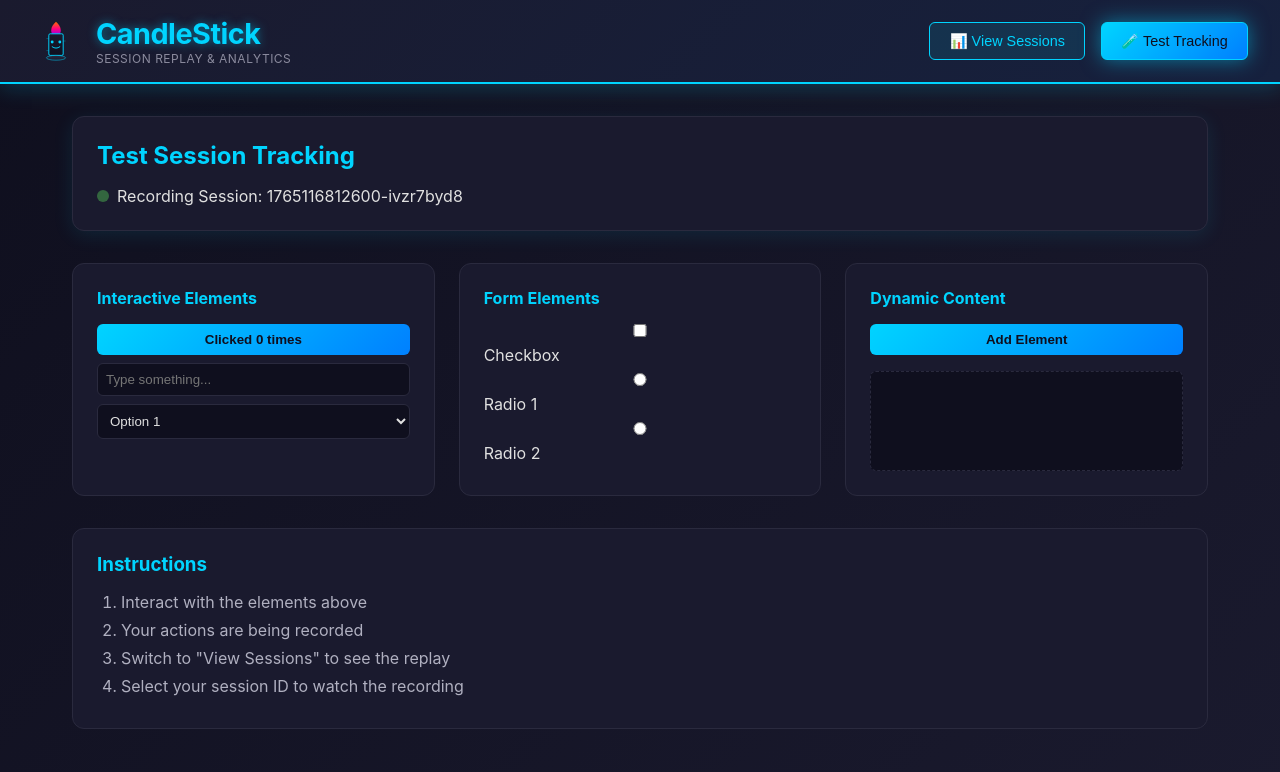
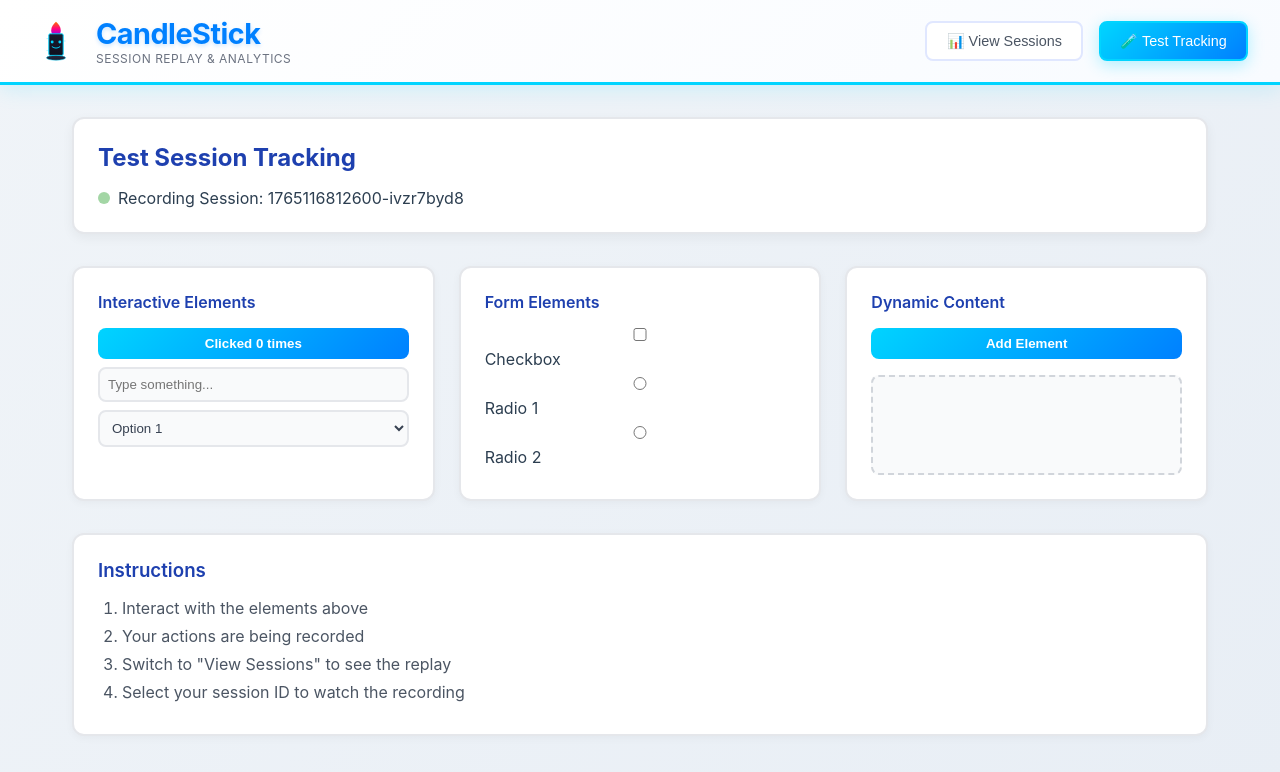
Before and after one commit to heidebrink/CandleStick, a React (Vite) app in the folder packages/viewer/: page / in a window 1280 px wide. Both pictures are taken after a click on the button "🧪 Test Tracking". Shown: the top 772 px of the page. Built offline with nearby package versions, Linux system fonts and the light colour scheme; no server answers.

Commit message:
Lighten theme: white backgrounds with blue accents for better readability

```diff
--- a/packages/viewer/src/App.css
+++ b/packages/viewer/src/App.css
@@ -5,13 +5,13 @@
 }
 
 .header {
-  background: linear-gradient(135deg, #1a1a2e 0%, #16213e 100%);
-  border-bottom: 2px solid #00d4ff;
+  background: linear-gradient(135deg, #ffffff 0%, #f8fbff 100%);
+  border-bottom: 3px solid #00d4ff;
   padding: 1rem 2rem;
   display: flex;
   justify-content: space-between;
   align-items: center;
-  box-shadow: 0 4px 20px rgba(0, 212, 255, 0.2);
+  box-shadow: 0 4px 20px rgba(0, 212, 255, 0.15);
 }
 
 .header-brand {
@@ -27,15 +27,15 @@
 
 .header h1 {
   font-size: 1.8rem;
-  color: #00d4ff;
+  color: #0080ff;
   font-weight: 700;
   letter-spacing: -0.5px;
-  text-shadow: 0 0 10px rgba(0, 212, 255, 0.5);
+  text-shadow: 0 2px 4px rgba(0, 128, 255, 0.2);
 }
 
 .tagline {
   font-size: 0.75rem;
-  color: #8b8b9e;
+  color: #6b7280;
   font-weight: 400;
   letter-spacing: 0.5px;
   text-transform: uppercase;
@@ -48,10 +48,10 @@
 
 .header button {
   padding: 0.6rem 1.2rem;
-  border: 1px solid #00d4ff;
-  background: rgba(0, 212, 255, 0.1);
-  color: #00d4ff;
-  border-radius: 6px;
+  border: 2px solid #e0e7ff;
+  background: #ffffff;
+  color: #4b5563;
+  border-radius: 8px;
   cursor: pointer;
   transition: all 0.3s;
   font-weight: 500;
@@ -59,16 +59,18 @@
 }
 
 .header button:hover {
-  background: rgba(0, 212, 255, 0.2);
-  box-shadow: 0 0 15px rgba(0, 212, 255, 0.3);
+  background: #f0f7ff;
+  border-color: #00d4ff;
+  color: #0080ff;
   transform: translateY(-1px);
+  box-shadow: 0 4px 12px rgba(0, 128, 255, 0.15);
 }
 
 .header button.active {
   background: linear-gradient(135deg, #00d4ff 0%, #0080ff 100%);
-  color: #0f0f1e;
+  color: #ffffff;
   border-color: #00d4ff;
-  box-shadow: 0 0 20px rgba(0, 212, 255, 0.5);
+  box-shadow: 0 4px 16px rgba(0, 212, 255, 0.3);
 }
 
 .main {
@@ -83,16 +85,17 @@
 
 .sidebar {
   width: 300px;
-  background: #16213e;
-  border-right: 2px solid #00d4ff;
+  background: #ffffff;
+  border-right: 2px solid #e0e7ff;
   overflow-y: auto;
+  box-shadow: 2px 0 10px rgba(0, 0, 0, 0.05);
 }
 
 .content {
   flex: 1;
   padding: 2rem;
   overflow: auto;
-  background: #0f0f1e;
+  background: #f8fafc;
 }
 
 .session-list {
@@ -108,7 +111,8 @@
 
 .session-list-header h2 {
   font-size: 1.2rem;
-  color: #00d4ff;
+  color: #1e40af;
+  font-weight: 600;
 }
 
 .refresh-btn {
@@ -117,12 +121,13 @@
   font-size: 1.5rem;
   cursor: pointer;
   padding: 0.25rem;
-  color: #00d4ff;
+  color: #0080ff;
   transition: transform 0.3s;
 }
 
 .refresh-btn:hover {
   transform: rotate(180deg);
+  color: #00d4ff;
 }
 
 .session-items {
@@ -133,24 +138,54 @@
 
 .session-item {
   padding: 1rem;
-  border: 1px solid #2a2a3e;
-  border-radius: 8px;
+  border: 2px solid #e5e7eb;
+  border-radius: 10px;
   cursor: pointer;
   transition: all 0.3s;
-  background: #1a1a2e;
+  background: #ffffff;
 }
 
 .session-item:hover {
-  background: #1e1e30;
+  background: #f0f7ff;
   border-color: #00d4ff;
-  box-shadow: 0 0 15px rgba(0, 212, 255, 0.2);
+  box-shadow: 0 4px 12px rgba(0, 128, 255, 0.15);
   transform: translateX(4px);
 }
 
 .session-item.selected {
-  background: linear-gradient(135deg, rgba(0, 212, 255, 0.2) 0%, rgba(0, 128, 255, 0.2) 100%);
-  border-color: #00d4ff;
-  box-shadow: 0 0 20px rgba(0, 212, 255, 0.4);
+  background: linear-gradient(135deg, #e0f2fe 0%, #dbeafe 100%);
+  border-color: #0080ff;
+  box-shadow: 0 4px 16px rgba(0, 128, 255, 0.25);
+}
+
+.session-app {
+  font-weight: 600;
+  margin-bottom: 0.25rem;
+  font-size: 0.85rem;
+  color: #059669;
+}
+
+.session-user {
+  font-weight: 600;
+  margin-bottom: 0.5rem;
+  font-size: 0.95rem;
+  color: #0080ff;
+}
+
+.session-id {
+  font-weight: 400;
+  margin-bottom: 0.5rem;
+  font-size: 0.75rem;
+  color: #9ca3af;
+  font-family: 'Courier New', monospace;
+}
+
+.session-meta {
+  display: flex;
+  flex-direction: column;
+  gap: 0.25rem;
+  font-size: 0.8rem;
+  color: #6b7280;
 }
 
 .session-app {
@@ -186,34 +221,35 @@
 .filter-select {
   width: 100%;
   padding: 0.5rem;
-  border: 1px solid #2a2a3e;
-  border-radius: 6px;
+  border: 2px solid #e5e7eb;
+  border-radius: 8px;
   font-size: 0.9rem;
-  background: #1a1a2e;
-  color: #e0e0e0;
+  background: #ffffff;
+  color: #374151;
 }
 
 .filter-input:focus,
 .filter-select:focus {
   outline: none;
   border-color: #00d4ff;
-  box-shadow: 0 0 10px rgba(0, 212, 255, 0.3);
+  box-shadow: 0 0 0 3px rgba(0, 212, 255, 0.1);
 }
 
 .clear-filters {
   padding: 0.5rem;
-  background: rgba(0, 212, 255, 0.1);
-  border: 1px solid #00d4ff;
-  border-radius: 6px;
+  background: #f0f7ff;
+  border: 2px solid #00d4ff;
+  border-radius: 8px;
   cursor: pointer;
   font-size: 0.85rem;
-  color: #00d4ff;
+  color: #0080ff;
   transition: all 0.3s;
+  font-weight: 500;
 }
 
 .clear-filters:hover {
-  background: rgba(0, 212, 255, 0.2);
-  box-shadow: 0 0 10px rgba(0, 212, 255, 0.3);
+  background: #e0f2fe;
+  box-shadow: 0 2px 8px rgba(0, 128, 255, 0.2);
 }
 
 .session-meta {
@@ -229,15 +265,15 @@
   align-items: center;
   justify-content: center;
   height: 100%;
-  color: #6b6b7e;
+  color: #9ca3af;
   font-style: italic;
 }
 
 .player-container {
-  background: #1a1a2e;
+  background: #ffffff;
   border-radius: 12px;
-  box-shadow: 0 4px 20px rgba(0, 212, 255, 0.2);
-  border: 1px solid #2a2a3e;
+  box-shadow: 0 4px 20px rgba(0, 0, 0, 0.08);
+  border: 2px solid #e5e7eb;
 }
 
 .player-loading, .player-error {
@@ -245,13 +281,14 @@
   align-items: center;
   justify-content: center;
   height: 400px;
-  background: #1a1a2e;
+  background: #ffffff;
   border-radius: 12px;
-  color: #00d4ff;
+  color: #0080ff;
+  font-weight: 500;
 }
 
 .player-error {
-  color: #ff0080;
+  color: #dc2626;
 }
 
 .test-page {
@@ -262,16 +299,16 @@
 }
 
 .test-info {
-  background: #1a1a2e;
+  background: #ffffff;
   padding: 1.5rem;
   border-radius: 12px;
   margin-bottom: 2rem;
-  border: 1px solid #2a2a3e;
-  box-shadow: 0 4px 20px rgba(0, 212, 255, 0.1);
+  border: 2px solid #e5e7eb;
+  box-shadow: 0 4px 12px rgba(0, 0, 0, 0.05);
 }
 
 .test-info h2 {
-  color: #00d4ff;
+  color: #1e40af;
 }
 
 .tracking-status {
@@ -306,16 +343,18 @@
 }
 
 .control-group {
-  background: #1a1a2e;
+  background: #ffffff;
   padding: 1.5rem;
   border-radius: 12px;
-  border: 1px solid #2a2a3e;
+  border: 2px solid #e5e7eb;
+  box-shadow: 0 2px 8px rgba(0, 0, 0, 0.04);
 }
 
 .control-group h3 {
   margin-bottom: 1rem;
   font-size: 1rem;
-  color: #00d4ff;
+  color: #1e40af;
+  font-weight: 600;
 }
 
 .control-group button,
@@ -325,15 +364,15 @@
   width: 100%;
   padding: 0.5rem;
   margin-bottom: 0.5rem;
-  border: 1px solid #2a2a3e;
-  border-radius: 6px;
-  background: #0f0f1e;
-  color: #e0e0e0;
+  border: 2px solid #e5e7eb;
+  border-radius: 8px;
+  background: #f9fafb;
+  color: #374151;
 }
 
 .control-group button {
   background: linear-gradient(135deg, #00d4ff 0%, #0080ff 100%);
-  color: #0f0f1e;
+  color: #ffffff;
   cursor: pointer;
   border: none;
   font-weight: 600;
@@ -341,7 +380,7 @@
 }
 
 .control-group button:hover {
-  box-shadow: 0 0 15px rgba(0, 212, 255, 0.5);
+  box-shadow: 0 4px 12px rgba(0, 128, 255, 0.3);
   transform: translateY(-2px);
 }
 
@@ -353,22 +392,24 @@
 .dynamic-content {
   margin-top: 1rem;
   min-height: 100px;
-  border: 1px dashed #2a2a3e;
-  border-radius: 6px;
+  border: 2px dashed #d1d5db;
+  border-radius: 8px;
   padding: 0.5rem;
-  background: #0f0f1e;
+  background: #f9fafb;
 }
 
 .test-instructions {
-  background: #1a1a2e;
+  background: #ffffff;
   padding: 1.5rem;
   border-radius: 12px;
-  border: 1px solid #2a2a3e;
+  border: 2px solid #e5e7eb;
+  box-shadow: 0 2px 8px rgba(0, 0, 0, 0.04);
 }
 
 .test-instructions h3 {
   margin-bottom: 1rem;
-  color: #00d4ff;
+  color: #1e40af;
+  font-weight: 600;
 }
 
 .test-instructions ol {
@@ -377,5 +418,5 @@
 
 .test-instructions li {
   margin-bottom: 0.5rem;
-  color: #b0b0c0;
+  color: #4b5563;
 }
--- a/packages/viewer/src/index.css
+++ b/packages/viewer/src/index.css
@@ -6,8 +6,8 @@
 
 body {
   font-family: -apple-system, BlinkMacSystemFont, 'Segoe UI', 'Roboto', sans-serif;
-  background: linear-gradient(135deg, #0f0f1e 0%, #1a1a2e 100%);
-  color: #e0e0e0;
+  background: linear-gradient(135deg, #f0f4f8 0%, #e8eef5 100%);
+  color: #2c3e50;
 }
 
 #root {
```
